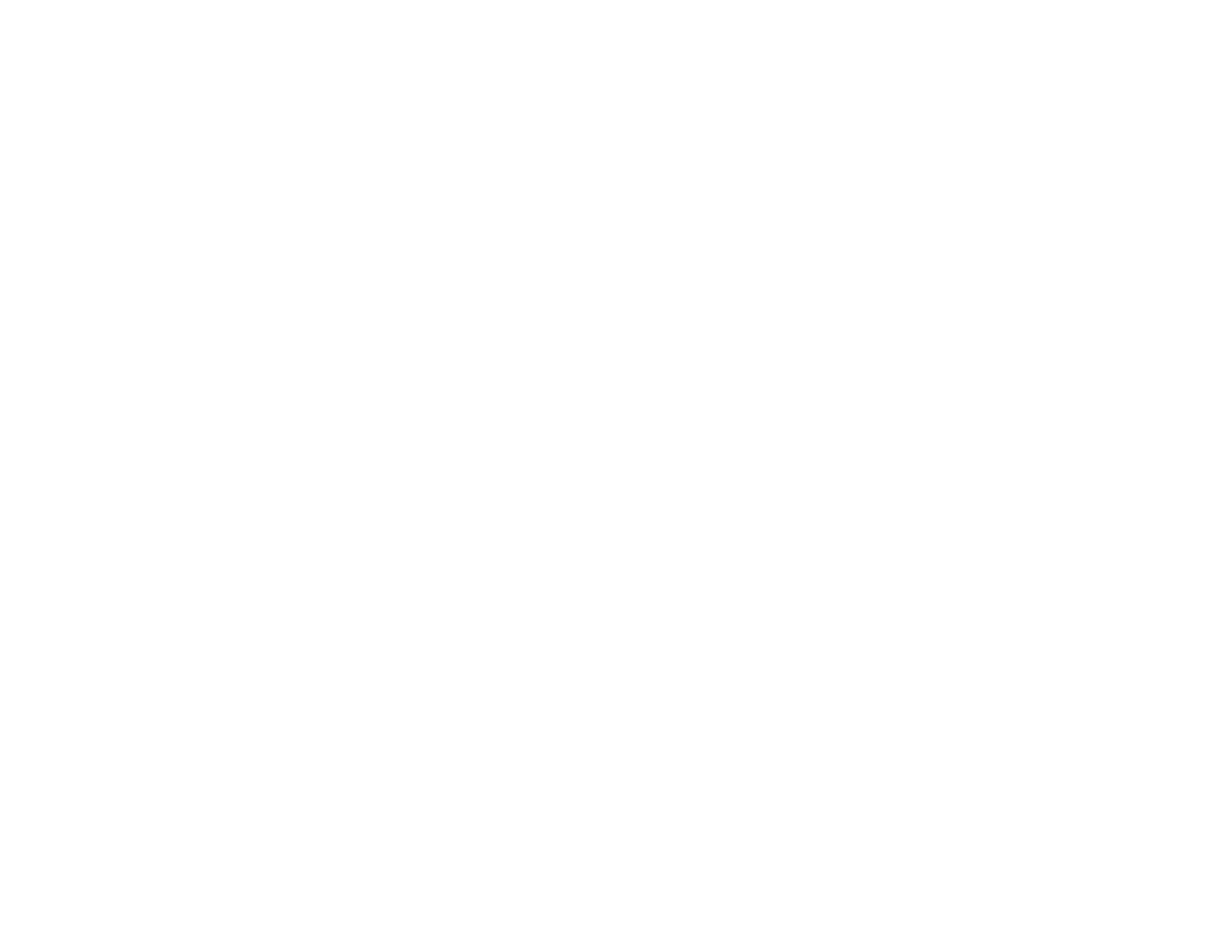
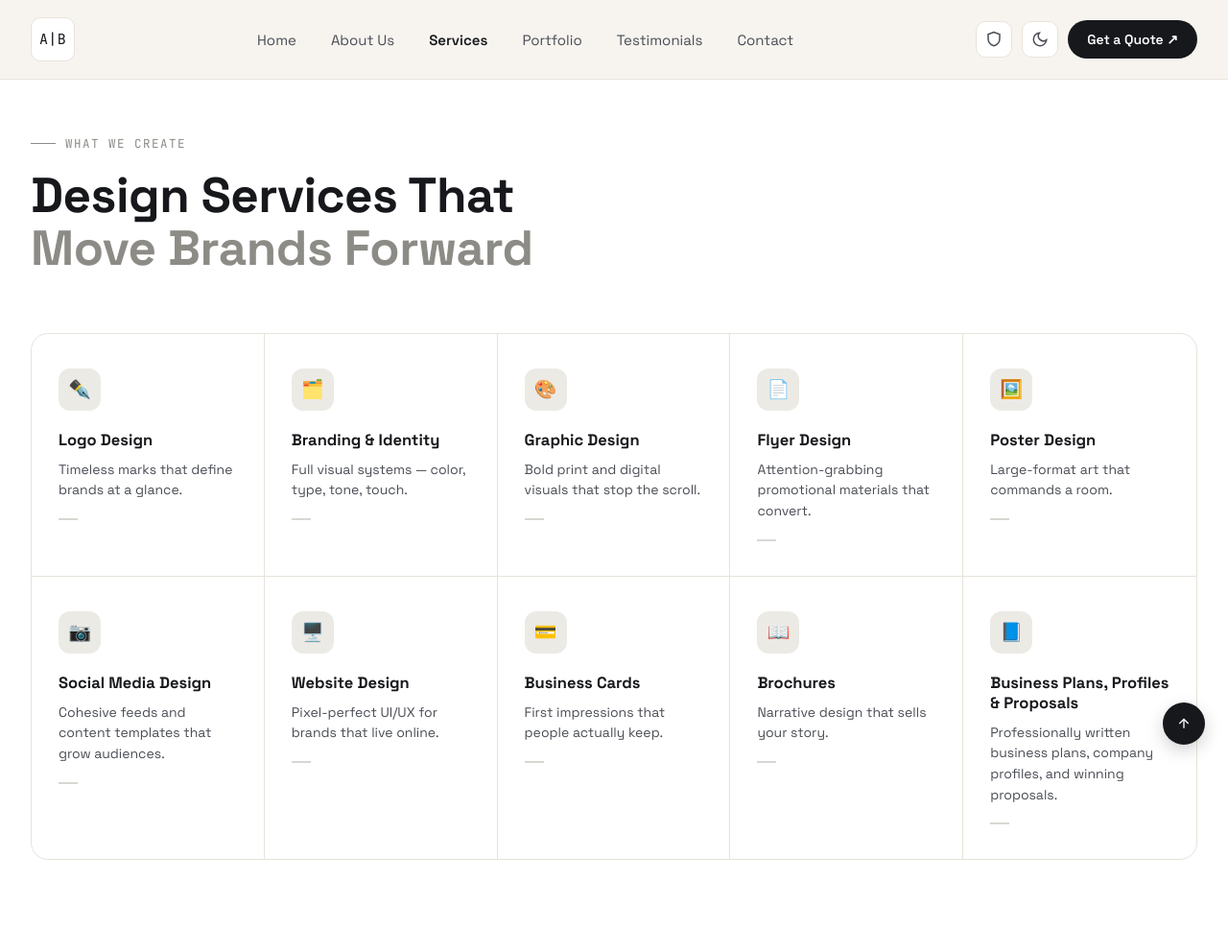
Before and after one commit to LogicWave-Technologies/Andiswa-Business-Consultations-Webistite-, a PHP site: page /services.html in a window 1280 px wide. Before the commit the page is empty. Shown: the whole page at 96% size. Before the commit the page ends 800 px from the top, so only its background shows below. Run offline with PHP 8.4, Linux system fonts and the light colour scheme.

Commit message:
The services page html and about us page is now modified with it's java script

```diff
--- /dev/null
+++ b/services.css
@@ -0,0 +1,255 @@
+
+/* ---------- tokens ---------- */
+:root{
+  --ink:        #17181c;
+  --ink-soft:   #4a4d55;
+  --paper:      #ffffff;
+  --cream:      #f7f4ef;
+  --line:       #e7e3db;
+  --stone:      #d9d7d2;
+  --stone-dark: #8d8b86;
+  --chip:       #eceae5;
+  --radius-lg:  28px;
+  --radius-md:  18px;
+  --radius-sm:  12px;
+  --font-display: "Space Grotesk", "Helvetica Neue", Arial, sans-serif;
+  --font-mono:    "JetBrains Mono", ui-monospace, Menlo, monospace;
+}
+
+*{ box-sizing:border-box; }
+html{ scroll-behavior:smooth; }
+body{
+  margin:0;
+  font-family:var(--font-display);
+  color:var(--ink);
+  background:var(--paper);
+  -webkit-font-smoothing:antialiased;
+}
+img{ max-width:100%; display:block; }
+a{ color:inherit; text-decoration:none; }
+ul{ list-style:none; margin:0; padding:0; }
+:focus-visible{ outline:3px solid #17181c; outline-offset:3px; }
+
+@media (prefers-reduced-motion: reduce){
+  html{ scroll-behavior:auto; }
+  *{ animation-duration:0.001ms !important; transition-duration:0.001ms !important; }
+}
+
+/* ---------- header (kept in sync with about.css) ---------- */
+.site-header{
+  background:var(--cream);
+  border-bottom:1px solid var(--line);
+  position:sticky;
+  top:0;
+  z-index:40;
+}
+
+.header-inner{
+  max-width:1320px;
+  margin:0 auto;
+  padding:18px 32px;
+  display:flex;
+  align-items:center;
+  justify-content:space-between;
+  gap:24px;
+}
+.logo{
+  width:46px;
+  height:46px;
+  display:flex;
+  align-items:center;
+  justify-content:center;
+  background:var(--paper);
+  border:1px solid var(--line);
+  border-radius:10px;
+}
+.logo-mark{
+  font-family:var(--font-mono);
+  font-size:15px;
+  letter-spacing:0.02em;
+}
+.main-nav ul{ display:flex; gap:36px; }
+.main-nav a{
+  font-size:15px;
+  color:var(--ink-soft);
+  transition:color .15s ease;
+}
+.main-nav a:hover{ color:var(--ink); }
+.main-nav a.active{ color:var(--ink); font-weight:600; }
+
+.header-actions{ display:flex; align-items:center; gap:10px; }
+.icon-btn{
+  width:38px;
+  height:38px;
+  border-radius:10px;
+  border:1px solid var(--line);
+  background:var(--paper);
+  color:var(--ink-soft);
+  display:flex;
+  align-items:center;
+  justify-content:center;
+  cursor:pointer;
+  transition:background .15s ease, color .15s ease;
+}
+.icon-btn:hover{ background:var(--chip); color:var(--ink); }
+
+.btn-quote{
+  display:inline-flex;
+  align-items:center;
+  gap:8px;
+  background:var(--ink);
+  color:#fff;
+  font-size:14px;
+  font-weight:600;
+  padding:11px 20px;
+  border-radius:999px;
+  white-space:nowrap;
+  transition:transform .15s ease, opacity .15s ease;
+}
+.btn-quote:hover{ transform:translateY(-1px); opacity:.92; }
+
+@media (max-width:920px){
+  .main-nav{ display:none; }
+}
+
+/* ---------- back to top (kept in sync with about.css) ---------- */
+.back-to-top{
+  position:fixed;
+  right:24px;
+  bottom:24px;
+  width:44px;
+  height:44px;
+  border-radius:50%;
+  border:none;
+  background:var(--ink);
+  color:#fff;
+  display:flex;
+  align-items:center;
+  justify-content:center;
+  cursor:pointer;
+  box-shadow:0 6px 18px rgba(0,0,0,0.18);
+  z-index:30;
+}
+.back-to-top:hover{ opacity:.9; }
+
+/* ---------- services hero ---------- */
+.services-hero{
+  margin-top:29px;
+  padding:29px 32px 60px;
+}
+
+.services-hero-inner{
+  max-width:1320px;
+  margin:0 auto;
+}
+
+.eyebrow{
+  display:flex;
+  align-items:center;
+  gap:10px;
+  margin:0 0 18px;
+  font-family:var(--font-mono);
+  font-size:12.5px;
+  letter-spacing:0.12em;
+  text-transform:uppercase;
+  color:var(--stone-dark);
+}
+.eyebrow-rule{
+  width:26px;
+  height:1px;
+  background:var(--stone-dark);
+}
+
+.services-hero h1{
+  margin:0;
+  font-size:clamp(2.4rem, 4vw, 3.4rem);
+  line-height:1.08;
+  font-weight:700;
+  letter-spacing:-0.01em;
+}
+.services-hero h1 .line-one{
+  display:block;
+  color:var(--ink);
+}
+.services-hero h1 .line-two{
+  display:block;
+  color:var(--stone-dark);
+}
+
+/* ---------- services grid ---------- */
+.services-section{
+  padding:0 32px 96px;
+}
+
+.services-grid{
+  max-width:1320px;
+  margin:0 auto;
+  display:grid;
+  grid-template-columns:repeat(5, 1fr); /* 5 columns, 2 rows = 10 services */
+  background:var(--paper);
+  border:1px solid var(--line);
+  border-radius:var(--radius-md);
+  overflow:hidden;
+}
+
+.service-card{
+  padding:36px 28px;
+  border-right:1px solid var(--line);
+  border-bottom:1px solid var(--line);
+  transition:background .15s ease;
+}
+.service-card:hover{
+  background:var(--cream);
+}
+
+/* Remove right border on the last column of each row */
+.service-card:nth-child(5n){ border-right:none; }
+/* Remove bottom border on the last row */
+.service-card:nth-child(n+6){ border-bottom:none; }
+
+.service-icon{
+  width:44px;
+  height:44px;
+  display:flex;
+  align-items:center;
+  justify-content:center;
+  background:var(--chip);
+  border-radius:var(--radius-sm);
+  margin-bottom:20px;
+  font-size:19px;
+}
+
+.service-card h3{
+  margin:0 0 10px;
+  font-size:16.5px;
+  font-weight:700;
+}
+
+.service-card p{
+  margin:0 0 18px;
+  font-size:14px;
+  line-height:1.55;
+  color:var(--ink-soft);
+}
+
+.service-card .marker{
+  width:20px;
+  height:2px;
+  background:var(--stone);
+}
+
+/* ---------- responsive ---------- */
+@media (max-width:1024px){
+  .services-grid{ grid-template-columns:repeat(3, 1fr); }
+  .service-card:nth-child(5n){ border-right:1px solid var(--line); }
+  .service-card:nth-child(3n){ border-right:none; }
+}
+
+@media (max-width:700px){
+  .services-hero, .services-section{ padding-left:20px; padding-right:20px; }
+  .services-grid{ grid-template-columns:1fr; }
+  .service-card{
+    border-right:none !important;
+    border-bottom:1px solid var(--line) !important;
+  }
+}
--- a/services.html
+++ b/services.html
@@ -0,0 +1,185 @@
+<!DOCTYPE html>
+<html lang="en">
+<head>
+<meta charset="UTF-8">
+<meta name="viewport" content="width=device-width, initial-scale=1.0">
+<title>Services | A|B Design Studio</title>
+
+<link rel="preconnect" href="https://fonts.googleapis.com">
+<link rel="preconnect" href="https://fonts.gstatic.com" crossorigin>
+<!-- Loading the two custom fonts used across the site -->
+<link href="https://fonts.googleapis.com/css2?family=Space+Grotesk:wght@400;500;600;700&family=JetBrains+Mono:wght@400;500&display=swap" rel="stylesheet">
+
+<!-- services.css is fully self-contained for this page -->
+<link rel="stylesheet" href="services.css">
+
+</head>
+<body>
+
+<!-- ============================= -->
+<!-- HEADER: same logo, menu and buttons as the About Us page -->
+<!-- ============================= -->
+<header class="site-header">
+
+  <div class="header-inner">
+
+    <!-- Logo: clicking it takes the user back to the home page -->
+    <a href="index.html" class="logo">
+      <span class="logo-mark">A|B</span>
+    </a>
+
+    <!-- Main navigation menu -->
+    <nav class="main-nav">
+      <ul>
+        <li><a href="index.html">Home</a></li>
+        <li><a href="about.html">About Us</a></li>
+        <!-- "active" class shows the user they are on the Services page -->
+        <li><a href="services.html" class="active">Services</a></li>
+        <li><a href="portfolio.html">Portfolio</a></li>
+        <li><a href="testimonials.html">Testimonials</a></li>
+        <li><a href="contact.html">Contact</a></li>
+      </ul>
+    </nav>
+
+    <!-- Icons and the "Get a Quote" button on the right side of the header -->
+    <div class="header-actions">
+
+      <!-- Shield icon button -->
+      <button class="icon-btn">
+        <svg width="18" height="18" viewBox="0 0 24 24" fill="none" stroke="currentColor" stroke-width="2">
+          <path d="M12 2 4 5v6c0 5 3.4 8.7 8 10 4.6-1.3 8-5 8-10V5l-8-3Z"/>
+        </svg>
+      </button>
+
+      <!-- Moon icon button -->
+      <button class="icon-btn">
+        <svg width="18" height="18" viewBox="0 0 24 24" fill="none" stroke="currentColor" stroke-width="2">
+          <path d="M21 12.8A9 9 0 1 1 11.2 3 7 7 0 0 0 21 12.8Z"/>
+        </svg>
+      </button>
+
+      <!-- Call-to-action button that links to the contact page -->
+      <a href="contact.html" class="btn-quote">Get a Quote ↗</a>
+
+    </div>
+
+  </div>
+
+</header>
+
+<main>
+
+  <!-- ============================= -->
+  <!-- HERO SECTION: the big introduction at the top of the page -->
+  <!-- ============================= -->
+  <section class="services-hero">
+    <div class="services-hero-inner">
+      <!-- Small label above the main heading -->
+      <p class="eyebrow">
+        <span class="eyebrow-rule"></span>
+        What We Create
+      </p>
+      <!-- Main page heading, split into two lines with two colours -->
+      <h1>
+        <span class="line-one">Design Services That</span>
+        <span class="line-two">Move Brands Forward</span>
+      </h1>
+    </div>
+  </section>
+
+  <!-- ============================= -->
+  <!-- SERVICES GRID: a card for each service we offer, 5 columns x 2 rows -->
+  <!-- ============================= -->
+  <section class="services-section">
+    <div class="services-grid">
+
+      <!-- Row 1: first 5 service cards -->
+      <div class="service-card">
+        <div class="service-icon">✒️</div>
+        <h3>Logo Design</h3>
+        <p>Timeless marks that define brands at a glance.</p>
+        <div class="marker"></div>
+      </div>
+
+      <div class="service-card">
+        <div class="service-icon">🗂️</div>
+        <h3>Branding &amp; Identity</h3>
+        <p>Full visual systems — color, type, tone, touch.</p>
+        <div class="marker"></div>
+      </div>
+
+      <div class="service-card">
+        <div class="service-icon">🎨</div>
+        <h3>Graphic Design</h3>
+        <p>Bold print and digital visuals that stop the scroll.</p>
+        <div class="marker"></div>
+      </div>
+
+      <div class="service-card">
+        <div class="service-icon">📄</div>
+        <h3>Flyer Design</h3>
+        <p>Attention-grabbing promotional materials that convert.</p>
+        <div class="marker"></div>
+      </div>
+
+      <div class="service-card">
+        <div class="service-icon">🖼️</div>
+        <h3>Poster Design</h3>
+        <p>Large-format art that commands a room.</p>
+        <div class="marker"></div>
+      </div>
+
+      <!-- Row 2: last 5 service cards -->
+      <div class="service-card">
+        <div class="service-icon">📷</div>
+        <h3>Social Media Design</h3>
+        <p>Cohesive feeds and content templates that grow audiences.</p>
+        <div class="marker"></div>
+      </div>
+
+      <div class="service-card">
+        <div class="service-icon">🖥️</div>
+        <h3>Website Design</h3>
+        <p>Pixel-perfect UI/UX for brands that live online.</p>
+        <div class="marker"></div>
+      </div>
+
+      <div class="service-card">
+        <div class="service-icon">💳</div>
+        <h3>Business Cards</h3>
+        <p>First impressions that people actually keep.</p>
+        <div class="marker"></div>
+      </div>
+
+      <div class="service-card">
+        <div class="service-icon">📖</div>
+        <h3>Brochures</h3>
+        <p>Narrative design that sells your story.</p>
+        <div class="marker"></div>
+      </div>
+
+      <div class="service-card">
+        <div class="service-icon">📘</div>
+        <h3>Business Plans, Profiles &amp; Proposals</h3>
+        <p>Professionally written business plans, company profiles, and winning proposals.</p>
+        <div class="marker"></div>
+      </div>
+
+    </div>
+  </section>
+
+</main>
+
+<!-- ============================= -->
+<!-- Floating "Back to Top" button: scrolls the page back up when clicked -->
+<!-- ============================= -->
+<button
+  class="back-to-top"
+  onclick="window.scrollTo({top:0,behavior:'smooth'})">
+  <svg width="16" height="16" viewBox="0 0 24 24" fill="none" stroke="currentColor" stroke-width="2">
+    <path d="M12 19V5M5 12l7-7 7 7"/>
+  </svg>
+</button>
+
+</body>
+</html>
```
Also changed, not shown: about.css (+105 -36 lines), about.html (+32 -0 lines), about.js (added, +34 -0 lines).
